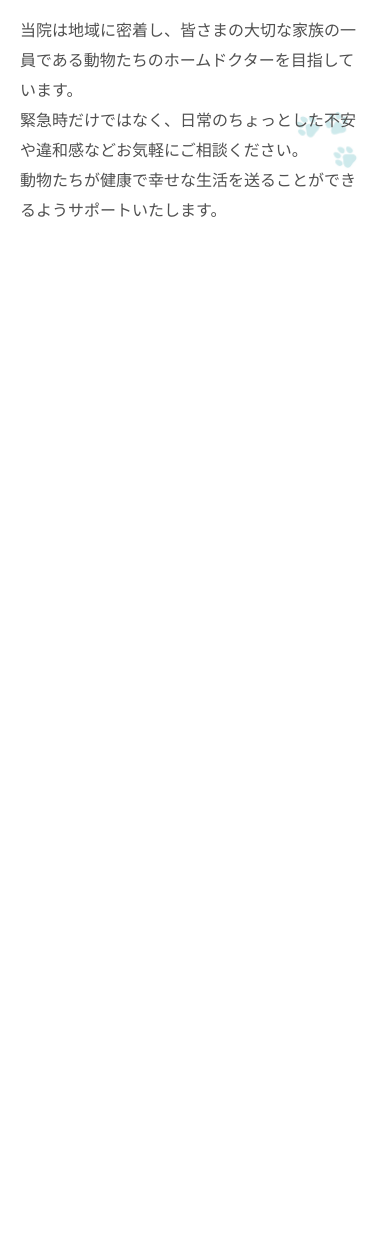
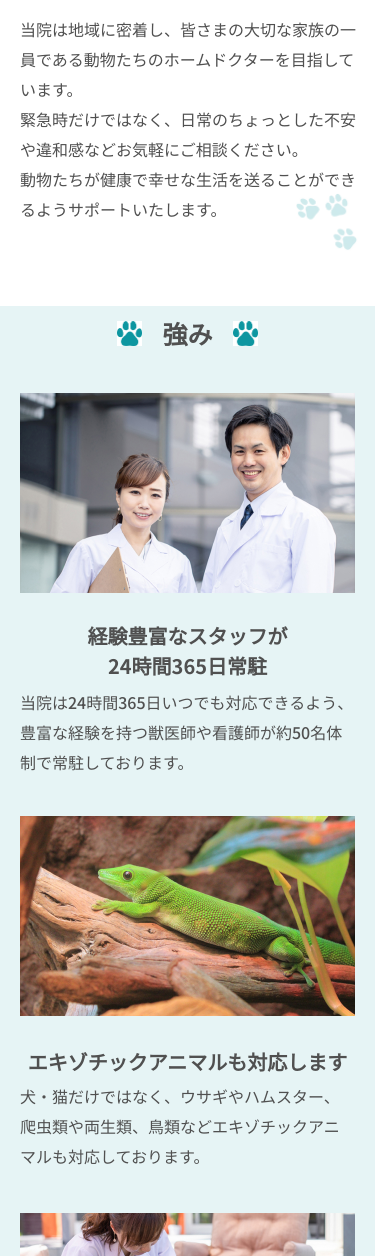
Before and after one commit to Kayo0718/animal-hospital, a plain HTML site: page index.html in a window 390 px wide. Shown: the part 744-2000 px from the top of the page. Before the commit the page ends 968 px from the top, so only its background shows below. Drawn offline with Linux system fonts and the light colour scheme.

Commit message:
SP版の強みセクションを完成

```diff
--- a/css/reset.css
+++ b/css/reset.css
@@ -41,6 +41,7 @@ ol, ul, menu, summary {
 img {
   max-inline-size: 100%;
   max-block-size: 100%;
+  max-inline-size: none;
 }
 
 /* removes spacing between cells in tables */
--- a/css/style.css
+++ b/css/style.css
@@ -1,5 +1,10 @@
 body {
     font-family: "Noto Sans JP", sans-serif;
+}
+@media (min-width: 768px) {
+    body {
+        width: 1080px;
+    }
 }
 /* ----------
 header
@@ -84,6 +89,9 @@ header
 /* ----------
 fv
 ---------- */
+.fv {
+    position: relative;
+}
 .fv__img {
     width: 1080px;
     height: 500px;
@@ -94,9 +102,6 @@ fv
         height: auto;
         object-fit: cover;
     }
-}
-.fv {
-    position: relative;
 }
 .fv__title {
     font-size: 2.5rem;
@@ -133,7 +138,6 @@ fv
         padding-top: 18px;
     }
 }
-
 .fv__lead {
     font-size: 1.5625rem;
     font-weight: 700;
@@ -158,6 +162,7 @@ fv
 .greeting {
     padding-top: 55px;
     position: relative;
+    padding-bottom: 82px;
 }
 @media (max-width: 767px) {
     .greeting {
@@ -170,10 +175,13 @@ fv
     color: #0D96A0;
     line-height: calc(50 / 30);
     text-align: center;
+    width: 960px;
+    margin-inline: auto;
 
 }
 @media (max-width: 767px) {
     .greeting__title {
+        width: 100%;
         font-size: 1.5625rem;
         line-height: calc(35 / 25);
         color: #0D96A0;
@@ -201,10 +209,11 @@ fv
         line-height: calc(30 / 16);
     }
 }
+/*--足跡--*/
 .ashiato {
     position: absolute;
     right: 76.24px;
-    bottom: -30px;
+    bottom: 55.88px;
 }
 @media (max-width: 767px) {
     .ashiato {
@@ -222,3 +231,149 @@ fv
         height: 62.94px;
     }
 }
+/* ----------
+強み
+---------- */
+
+.strength {
+    width: 1010px;
+    margin-left: 70px;
+    background-color: rgb(13 150 160 / 10.2%);
+    padding-left: 29px;
+    padding-right: 100px;
+}
+@media (max-width: 767px) {
+    .strength {
+        width: 375px;
+        margin-left: 0;
+        padding-left: 0;
+        padding-right: 0;
+    }
+}
+.strength__heading {
+    display: flex;
+    justify-content: center;
+    align-items: center;
+    padding-top: 42px;
+    gap: 20px;
+    margin-bottom: 102px;
+}
+@media (max-width: 767px) {
+    .strength__heading {
+        margin-bottom: 42px;
+        padding-top: 9px;
+    }
+}
+.strength__heading img {
+    width: 25.49px;
+    height: 25px;
+    transform: translateY( 0);
+}
+
+.strength__title {
+    text-align: center;
+    font-size: 1.5625rem;
+    font-weight: 700;
+    color: #505050;
+}
+.strength__item {
+    display: flex;
+    gap: 45px;
+}
+@media (max-width: 767px) {
+    .strength__item {
+        flex-direction: column-reverse;
+        gap: 0;
+    }
+}
+@media (max-width: 767px) {
+    .strength__item picture {
+        margin-inline: auto;
+    }
+}
+.strength__text {
+    width: 396px;
+    font-size: 1.125rem;
+    font-weight: 500;
+    line-height: calc(33 / 18);
+    transform: translateY( -3px);
+    color: #505050;
+}
+@media (max-width: 767px) {
+    .strength__text {
+        width: 335px;
+        font-size: 1rem;
+        line-height: 30px;
+        margin-inline: auto;
+
+    }
+}
+.strength__text h3 {
+    margin-bottom: 19px;
+    font-size: 1.375rem;
+    font-weight: 700;
+    line-height: calc(33 / 22);
+    color: #505050;
+}
+@media (max-width: 767px) {
+    .strength__text h3 {
+        margin-top: 26px;
+        margin-bottom: 6px;
+        font-size: 1.25rem;
+        font-weight: 700;
+        text-align: center;
+        line-height: calc(30 / 20);
+        color: #505050;
+    }
+}
+.br-sp {
+    display: none;
+}
+@media (max-width: 767px) {
+    .br-sp {
+        display: inline;
+    }
+}
+.strength__img {
+    width: 440px;
+    height: 247px;
+    transform: translateY( -54px);
+}
+@media (max-width: 767px) {
+    .strength__img{
+       width: 335px;
+       height: 200px;
+       transform: none;
+    }
+}
+.strength__item--reverse {
+    flex-direction: row-reverse;
+    margin-top: 50px;
+}
+@media (max-width: 767px) {
+    .strength__item--reverse {
+        flex-direction: column-reverse;
+        margin-top: 36px;
+    }
+}
+.strength__item--third {
+    margin-top: 50px;
+}
+@media (max-width: 767px) {
+    .strength__item--third {
+        margin-top: 42px;
+    }
+}
+.strength__item--reverse .strength__text {
+    transform: translate(3px, -6px);
+}
+@media (max-width: 767px) {
+    .strength__item--reverse .strength__text {
+        transform: none;
+     }
+   }
+@media (max-width: 767px) {
+    .strength__item--reverse .strength__text h3 {
+        margin-bottom: 4px;
+    }
+}
--- a/index.html
+++ b/index.html
@@ -48,12 +48,53 @@
     <p>当院は地域に密着し、皆さまの大切な家族の一員である動物たちのホームドクターを目指しています。</p>
     <p>緊急時だけではなく、日常のちょっとした不安や違和感などお気軽にご相談ください。</p>
     <p>動物たちが健康で幸せな生活を送ることができるようサポートいたします。</p>
-    </div>
+   </div>
   <picture class="ashiato">
     <source media="(min-width: 768px)" srcset="img/ashiato_pc.jpg">
     <img src="img/ashiato_sp.jpg" alt="足跡">
   </picture>
 </div>
+<!--強み-->
+<div class="strength">
+<div class="strength__heading">
+    <img src="img/ashiato.jpg" alt="肉球">
+    <h2 class="strength__title">強み</h2>
+    <img src="img/ashiato.jpg" alt="肉球">
+</div>
+    <div class="strength__item">
+    <div class="strength__text">
+    <h3>経験豊富なスタッフが<br class="br-sp">24時間365日常駐</h3>
+        <p>当院は24時間365日いつでも対応できるよう、豊富な経験を持つ獣医師や看護師が約50名体制で常駐しております。</p>
+    </div>
+    <picture>
+        <source media="(max-width: 767px)" srcset="img/about_01_sp.jpg">
+        <img class="strength__img" src="img/about_pc_01.jpg" alt="獣医師">
+    </picture>
+    </div>
+    <div class="strength__item strength__item--reverse">
+    <div class="strength__text">
+    <h3>エキゾチックアニマルも対応します</h3>
+        <p>犬・猫だけではなく、ウサギやハムスター、爬虫類や両生類、鳥類などエキゾチックアニマルも対応しております。</p>
+    </div>
+     <picture>
+        <source media="(max-width: 767px)" srcset="img/about_02_sp.jpg">
+        <img class="strength__img" src="img/about_pc_02.jpg" alt="爬虫類">
+    </picture>
+    </div>
+    <div class="strength__item strength__item--third">
+    <div class="strength__text">
+    <h3>ご自宅まで伺う往診も行っています</h3>
+        <p>外出が難しい動物たちや飼い主さまのために、獣医師や看護師がご自宅まで伺う往診<br class="br-sp">サービスも行っております。</p>
+    </div>
+     <picture>
+        <source media="(max-width: 767px)" srcset="img/about_03_sp.jpg">
+        <img class="strength__img" src="img/about_pc_03.jpg" alt="往診">
+    </picture>
+    </div>
+</div>
+
+
+
 
 
 
```
Also changed, not shown: 4 other files.
